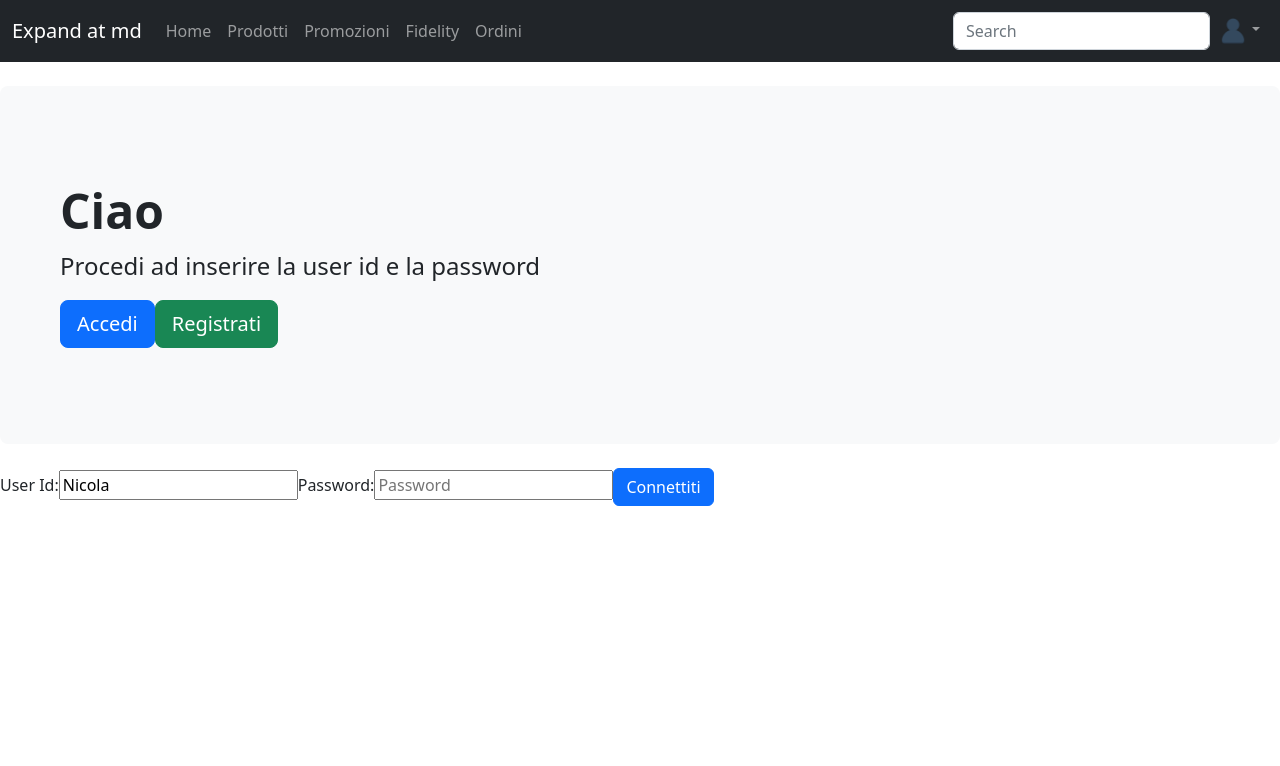
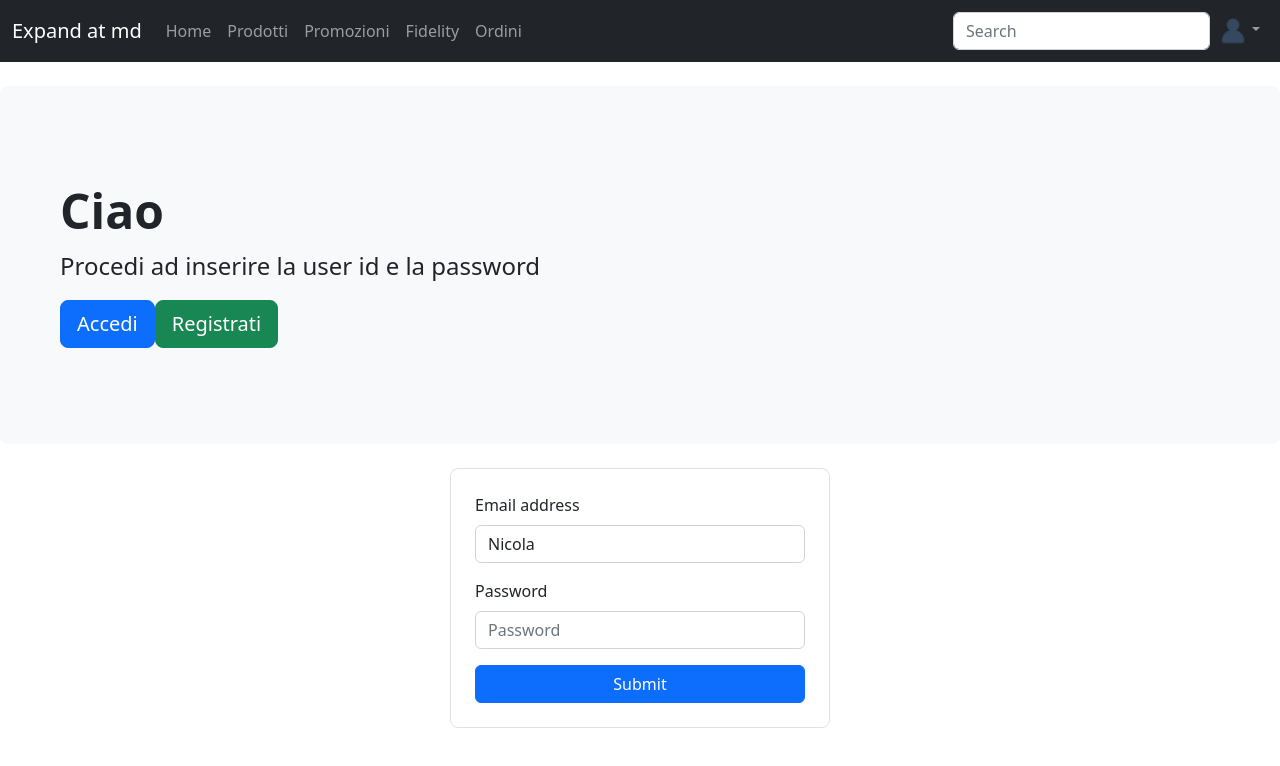
Before and after one commit to pietrolubrano/alpha-shop, an Angular app: page / in a window 1280 px wide. Shown: the top 766 px of the page. Built offline with nearby package versions, Linux system fonts and the light colour scheme.

Commit message:
adjusted login form, added error alert

```diff
--- a/src/app/login/login.component.html
+++ b/src/app/login/login.component.html
@@ -1,19 +1,27 @@
 <app-jumbotron [title]="title" [subtitle]="subtitle"></app-jumbotron>
 
-<div>
+<div class="container">
+    <div class="row justify-content-center">
 
-    <label for="userId">User Id:</label>
-    <input type="text" id="userId" placeholder="Nome Utente" [(ngModel)]=userId >
+        <div class="col-12 col-md-4 border border-1 p-4 rounded-3 mb-4">
 
-    <label for="password">Password:</label>
-    <input type="password" id="password" placeholder="Password" [(ngModel)]=password >
+            <div class="mb-3">
+                <label for="userId" class="form-label">Email address</label>
+                <input type="text" class="form-control" id="userId" placeholder="Nome Utente" [(ngModel)]=userId >
+            </div>
 
-    <button class="btn btn-primary" (click) = getsAuth() >Connettiti</button>
+            <div class="mb-3">
+                <label for="password" class="form-label">Password</label>
+                <input type="password" class="form-control" id="password" placeholder="Password" [(ngModel)]=password >
+            </div>
 
+            <button class="btn btn-primary w-100" (click) = getsAuth() >Submit</button>
+
+        </div>
+
+        <div *ngIf="!authenticated" class="alert alert-danger" role="alert">
+            {{ errMessage }}
+        </div>
+
+    </div>
 </div>
-
-<div *ngIf="!authenticated">
-
-    <p>{{ errMessage }}</p>
-
-</div>
```
